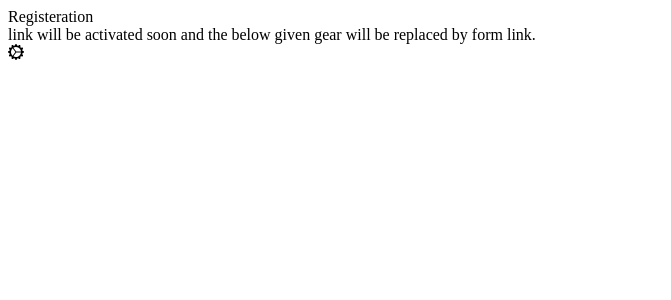
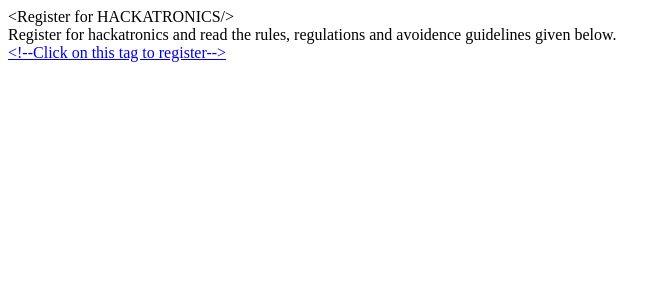
Before and after one commit to Harry-jain/hkt24, a Next.js app: page /register in a window 1280 px wide. Shown: the top 300 px of the page, without its empty margins (0-671 px from the left). Built offline with nearby package versions, Linux system fonts and the light colour scheme.

Commit message:
Update index.js

```diff
--- a/pages/register/index.js
+++ b/pages/register/index.js
@@ -2,6 +2,7 @@ import { BsArrowRight } from "react-icons/bs";
 
 import { motion } from "framer-motion";
 import { BsGearWideConnected } from "react-icons/bs";
+
 import { fadeIn } from "../../variants";
 // components/VideoPlayer.js
 
@@ -11,8 +12,8 @@ import { fadeIn } from "../../variants";
 const Contact = () => {
   return (
     <div className="h-full bg-indigo-500/10 ">
-      <div className="xl:pr-[107px] xl:pl-[107px] pr-[35px] pl-[35px] pt-[140px]">
-        <div className="bg-purple-500/30 h-[420px] w-full rounded-lg">
+      <div className="xl:pr-[107px] xl:pl-[107px] pr-[35px] pl-[35px] pt-[140px] xl:pt-[180px] flex justify-center">
+        <div className="bg-purple-500/30 h-[300px] w-[680px] rounded-lg">
           <motion.div
             variants={fadeIn("down", 0.7)}
             initial="hidden"
@@ -20,13 +21,32 @@ const Contact = () => {
             // exit="hidden"
             className="flex-1 flex flex-col justify-center"
           >
-          <span className="text-accent flex justify-center text-2xl pt-[75px] font-black text-3xl text-center">Registeration   </span>
-          <div className="flex justify-center text-white text-2xl pb-10 pl-10 pr-10 text-center">link will be activated soon and the below given gear will be replaced by form link.</div>
+            <span className="text-accent flex justify-center text-2xl pt-[55px] font-black text-3xl text-center">&lt;Register for HACKATRONICS/&gt;</span>
+          <div className="flex justify-center text-white text-2xl pb-10 pl-10 pr-10 text-center">Register for hackatronics and read the rules, regulations and avoidence guidelines given below.</div>
           </motion.div>
 
-          <div className="flex justify-center text-sky-500 text-[90px] duration-[4200ms] font-black animate-spin-slow" viewBox="0 0 54 54">
-            <BsGearWideConnected />
+          <motion.div
+            variants={fadeIn("up",1)}
+            initial="hidden"
+            animate="show"
+            // exit="hidden"
+            className="flex-1 flex flex-col justify-center"
+          >
+            <div className="flex justify-center text-lg duration-[4200ms] font-black" viewBox="0 0 54 54">
+              <div className="sm:justify-center flex pl-12 xl:pl-0">
+                <div
+                  className="z-30  cursor-pointer justify-center flex items-center rounded-md
+                  text-white bg-accent
+                hover:border-accent hover:text-accent hover:bg-white
+                  h-[30px] w-[320px] "
+                >
+                  <a href={"https://forms.office.com/pages/responsepage.aspx?id=fw2wx5mtKkSxL8LJEgRP3FPDWp8eQFtLsFcqoo-_-SJUOEI5RFgyOFFRTlRJQlVZNTU0VDIxNldGQS4u"}>
+                    &lt;!--Click on this tag to register--&gt;
+                  </a>
+                </div>
+              </div>
           </div>
+          </motion.div>
        </div>
       </div>
     </div>
```
